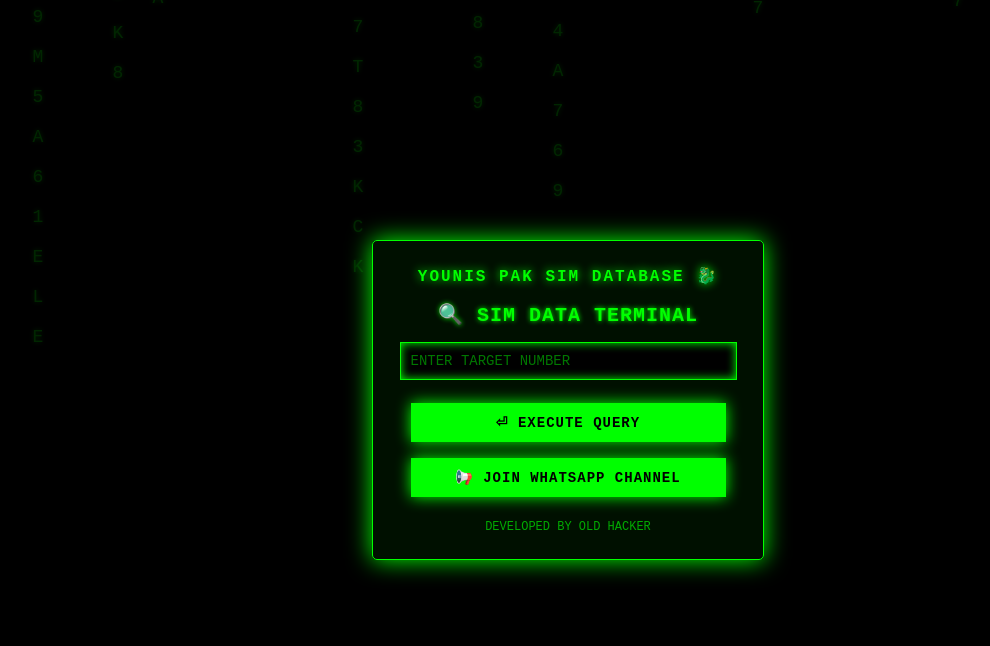
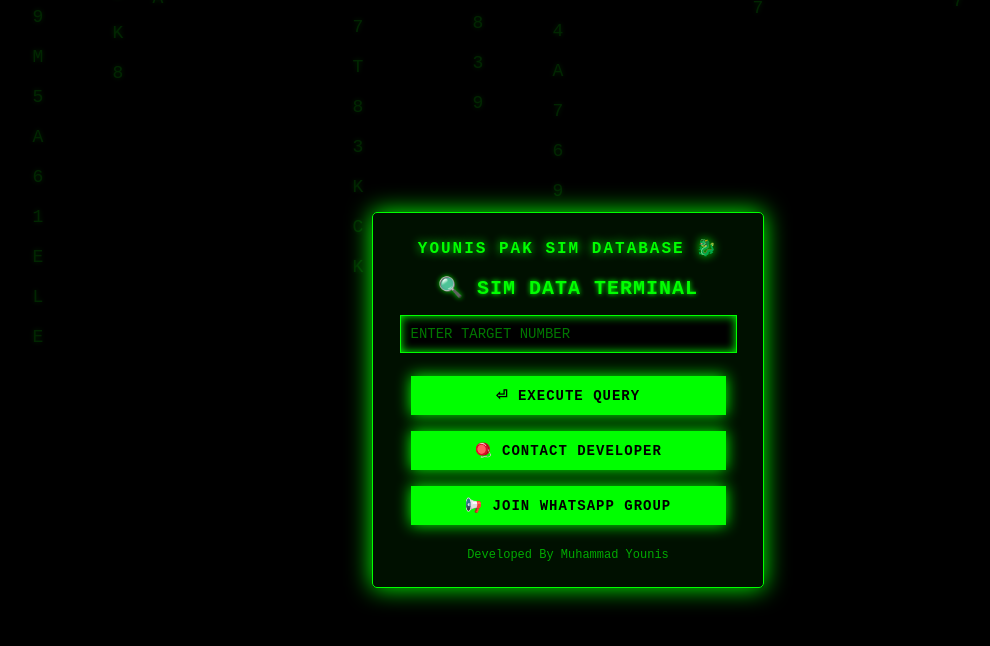
Before and after one commit to YounisXyz/PAK-SIM-DATABASE, a plain HTML site: page index.html in a window 1280 px wide. Shown: the whole page, without its empty margins (72-1062 px from the left). Drawn offline with Linux system fonts and the light colour scheme.

Commit message:
Update index.html

```diff
--- a/index.html
+++ b/index.html
@@ -175,8 +175,9 @@
     <div id="responseBox"></div>
 
     <button id="shareButton" onclick="shareWhatsApp()" style="display: none;">📲 EXPORT TO WHATSAPP</button>
-    <button class="https://chat.whatsapp.com/DJkYfr2ZX8Q724fiS5dF71', '_blank')">📢 JOIN WHATSAPP CHANNEL</button>
-    <div class="footer">DEVELOPED BY OLD HACKER</div>
+    <button class="https://wa.me/923194999455', '_blank')">🪀 CONTACT DEVELOPER</button>
+    <button class="https://chat.whatsapp.com/DJkYfr2ZX8Q724fiS5dF71', '_blank')">📢 JOIN WHATSAPP GROUP</button>
+    <div class="footer">Developed By Muhammad Younis</div>
   </div>
 
   <script>
@@ -277,7 +278,7 @@
 
     function shareWhatsApp() {
       const responseBox = document.getElementById("responseBox");
-      const text = encodeURIComponent("HACKER TOOL RESULTS:\n" + responseBox.innerText);
+      const text = encodeURIComponent("YOUNIS SIMDATABASE TOOL RESULTS:\n" + responseBox.innerText);
       const url = `https://wa.me/?text=${text}`;
       window.open(url, '_blank');
     }
```
